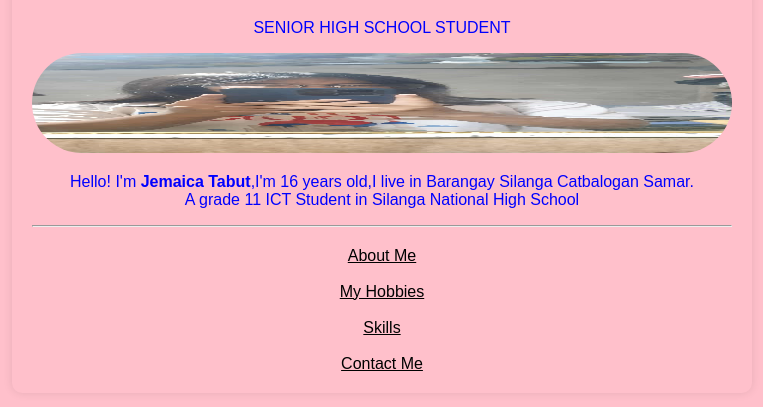
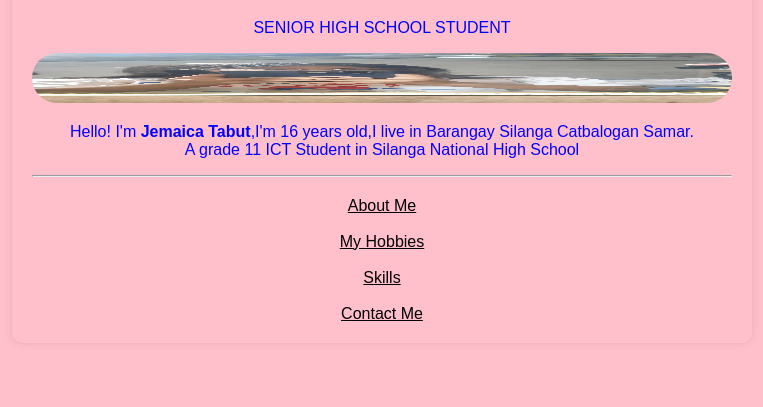
Before and after one commit to jemaica2009/maimai, a plain HTML site: page index.html in a window 1280 px wide. Shown: the part 111-518 px from the top of the page, without its empty margins (258-1021 px from the left). Drawn offline with Linux system fonts and the light colour scheme.

Commit message:
Update index.html

```diff
--- a/index.html
+++ b/index.html
@@ -86,7 +86,7 @@
     <header>
     <h1>Jemaica Tabut</h1>
     <p>SENIOR HIGH SCHOOL STUDENT</p><div class="top-photo">
-  <img src="./1757501239220.jpg" alt="" height="100px" width="50px">
+  <img src="./1757501239220.jpg" alt="" height="50px" width="50px">
 </div>
 
 
```
